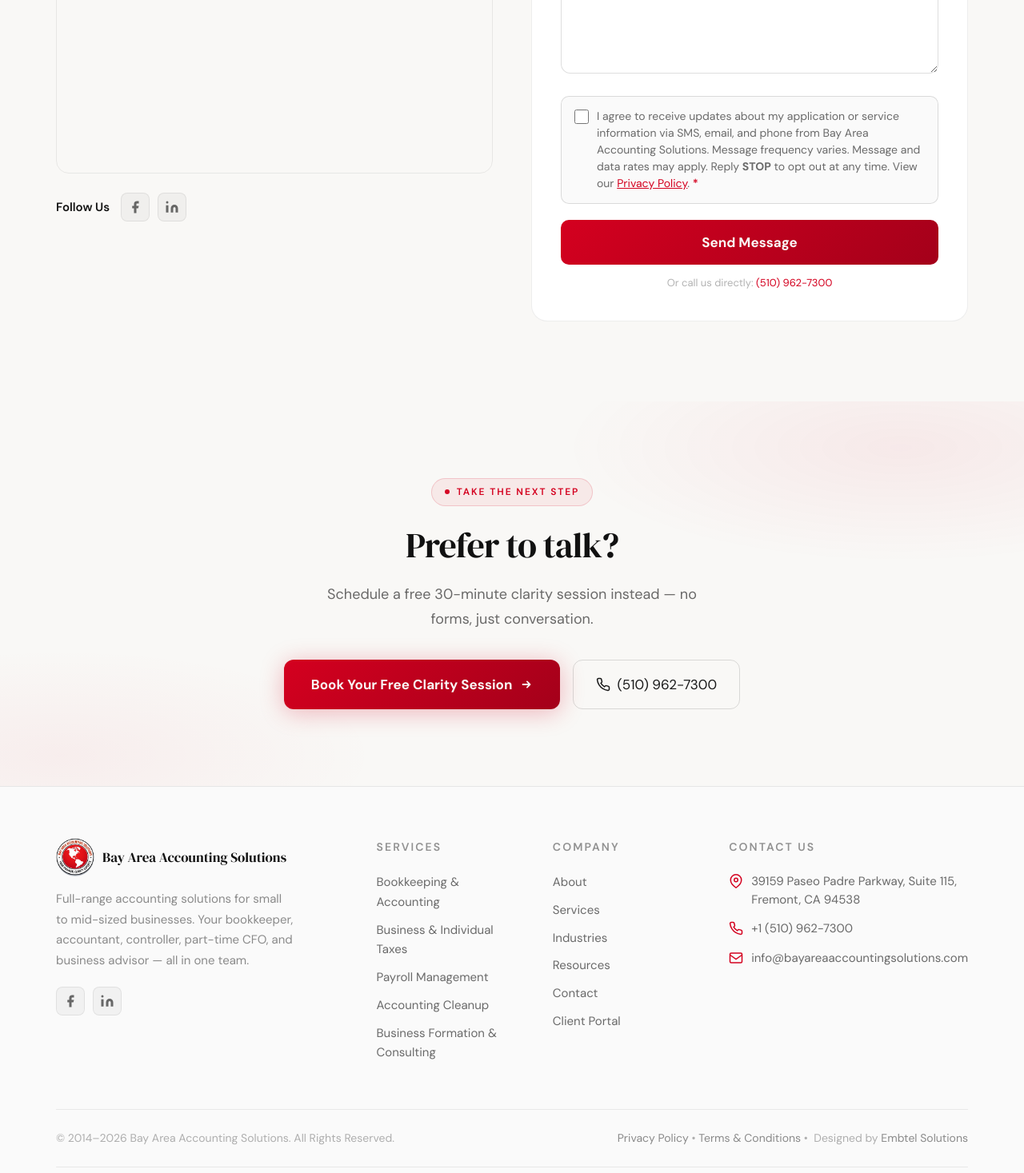
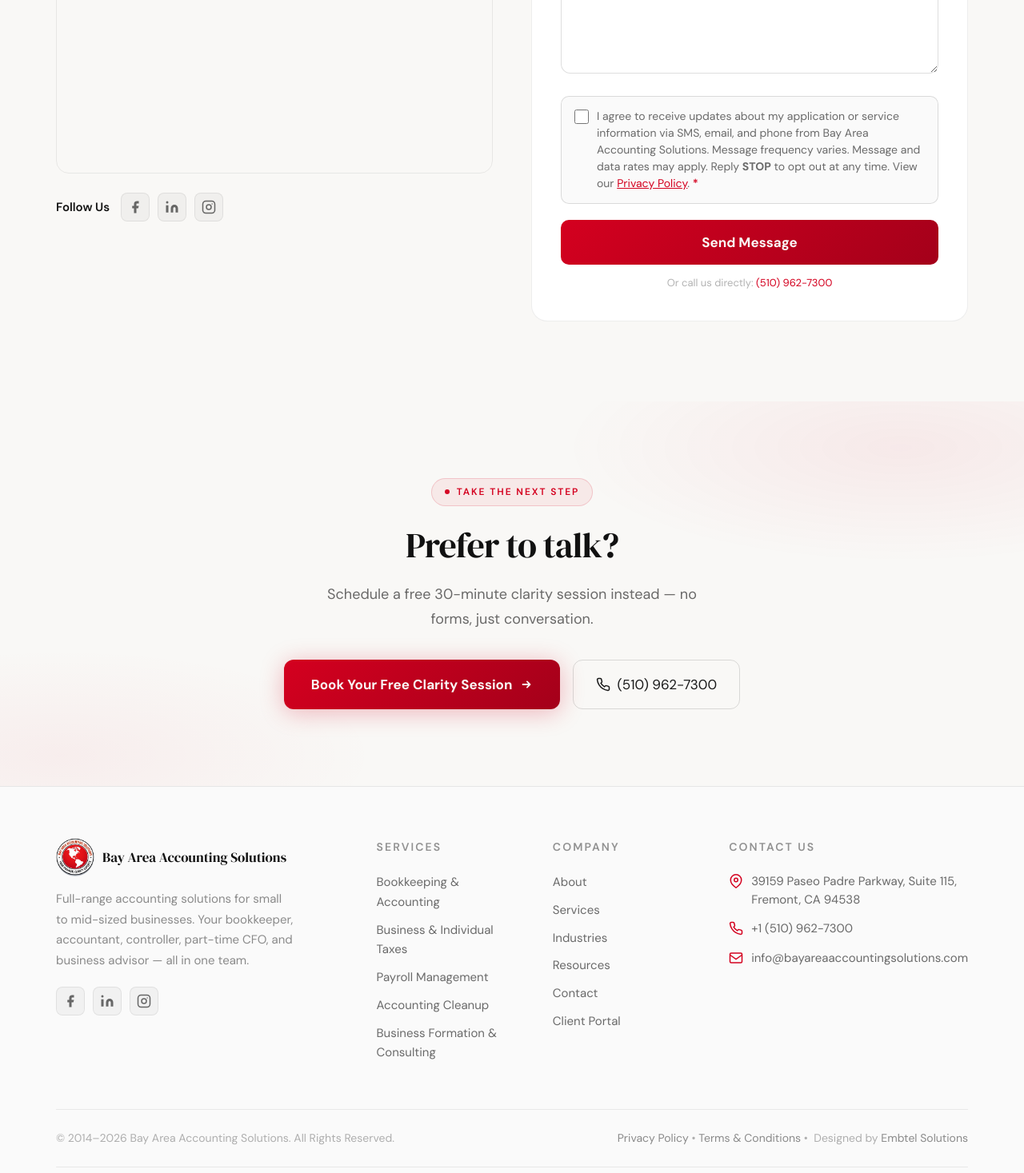
Before and after one commit to Embtel-Solutions-India/BAAS2, a React (Vite) app in the folder react-app/: page /contact in a window 1280 px wide. Shown: the part 1261-2728 px from the top of the page at 80% size. Built offline with nearby package versions, Linux system fonts and the light colour scheme; no server answers; grey boxes are pictures that could not be loaded.

Commit message:
feat: add Instagram link to footer and contact page

```diff
--- a/react-app/src/components/Footer/Footer.jsx
+++ b/react-app/src/components/Footer/Footer.jsx
@@ -23,6 +23,9 @@ export default function Footer() {
               </a>
               <a href="https://www.linkedin.com/company/bay-area-accounting-solutions/" target="_blank" rel="noopener noreferrer" aria-label="LinkedIn">
                 <svg width="18" height="18" viewBox="0 0 24 24" fill="currentColor" aria-hidden="true"><path d="M16 8a6 6 0 016 6v7h-4v-7a2 2 0 00-4 0v7h-4v-7a6 6 0 016-6zM2 9h4v12H2zM4 6a2 2 0 100-4 2 2 0 000 4z"/></svg>
+              </a>
+              <a href="https://www.instagram.com/bayareaaccountingsolutions" target="_blank" rel="noopener noreferrer" aria-label="Instagram">
+                <svg width="18" height="18" viewBox="0 0 24 24" fill="none" stroke="currentColor" strokeWidth="2" aria-hidden="true"><rect x="2" y="2" width="20" height="20" rx="5"/><circle cx="12" cy="12" r="4"/><circle cx="17.5" cy="6.5" r="1" fill="currentColor" stroke="none"/></svg>
               </a>
             </div>
           </div>
--- a/react-app/src/pages/Contact/index.jsx
+++ b/react-app/src/pages/Contact/index.jsx
@@ -118,6 +118,9 @@ export default function Contact() {
                     <a href="https://www.linkedin.com/company/bay-area-accounting-solutions/" target="_blank" rel="noopener noreferrer" aria-label="LinkedIn">
                       <svg width="18" height="18" viewBox="0 0 24 24" fill="currentColor" aria-hidden="true"><path d="M16 8a6 6 0 016 6v7h-4v-7a2 2 0 00-4 0v7h-4v-7a6 6 0 016-6zM2 9h4v12H2zM4 6a2 2 0 100-4 2 2 0 000 4z"/></svg>
                     </a>
+                    <a href="https://www.instagram.com/bayareaaccountingsolutions" target="_blank" rel="noopener noreferrer" aria-label="Instagram">
+                      <svg width="18" height="18" viewBox="0 0 24 24" fill="none" stroke="currentColor" strokeWidth="2" aria-hidden="true"><rect x="2" y="2" width="20" height="20" rx="5"/><circle cx="12" cy="12" r="4"/><circle cx="17.5" cy="6.5" r="1" fill="currentColor" stroke="none"/></svg>
+                    </a>
                   </div>
                 </div>
               </RevealWrapper>
```
